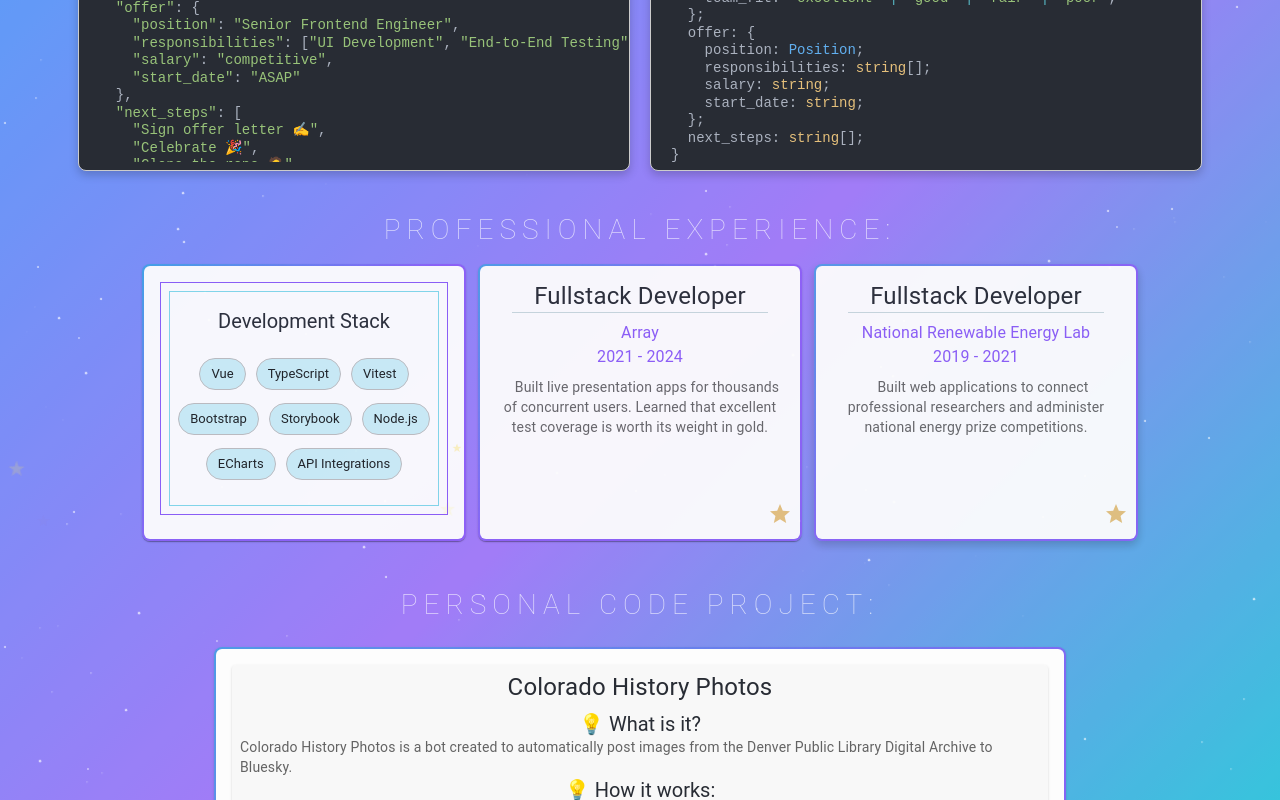
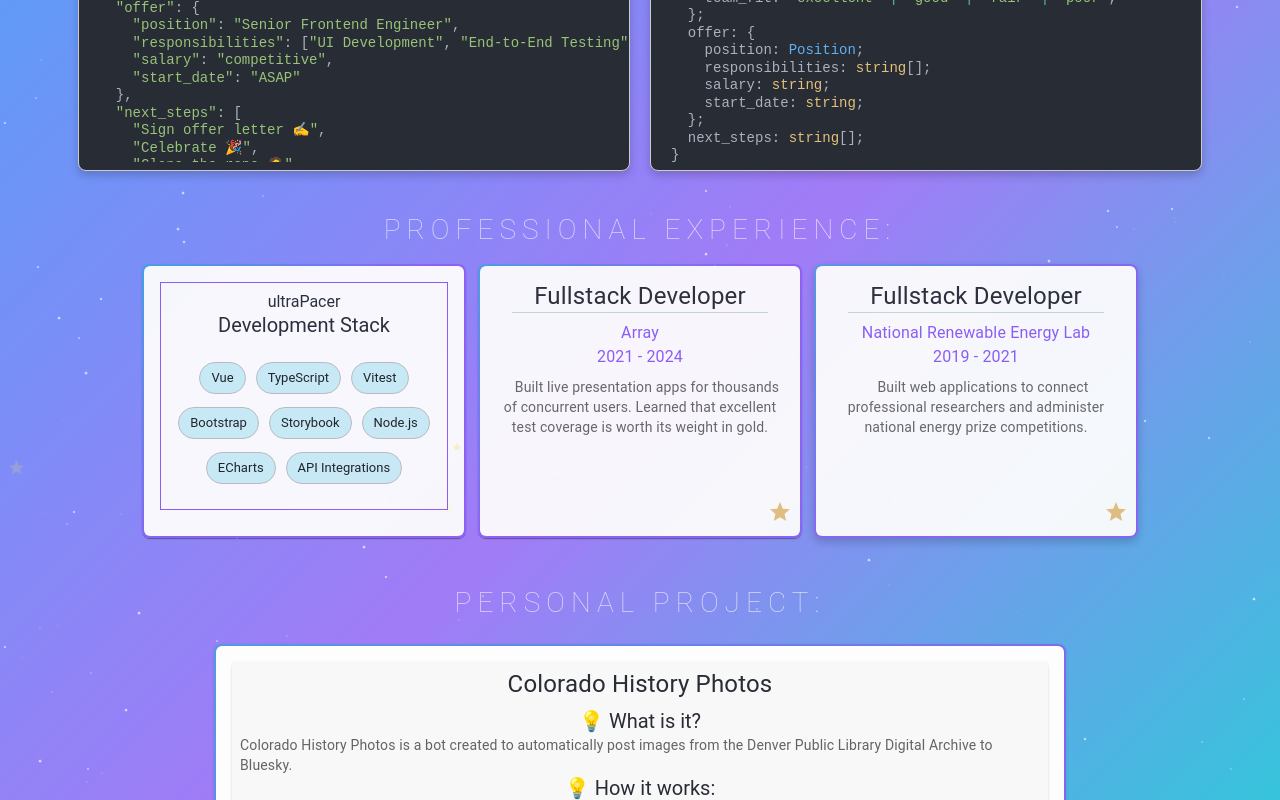
Before and after one commit to kawilliams8/resume, a React (Vite) app: page / in a window 1280 px wide. Both pictures are taken after a click on the element 304 px from the left and 970 px from the top of the page. Shown: the part 570-1370 px from the top of the page. Built offline with nearby package versions, Linux system fonts and the light colour scheme; some icons are missing.

Commit message:
Remove two layers of resume card borders, add title

```diff
--- a/src/App.tsx
+++ b/src/App.tsx
@@ -124,7 +124,7 @@ export default function App() {
               whiteSpace: "normal",
             }}
           >
-            PERSONAL CODE PROJECT:
+            PERSONAL PROJECT:
           </Typography>
           <Bot />
         </Stack>
--- a/src/components/ResumeCards.tsx
+++ b/src/components/ResumeCards.tsx
@@ -207,12 +207,20 @@ const FlipCardItem = ({
             />
           </>
         ) : (
-          <Box sx={{ padding: 1, border: ".5px solid rgba(139, 92, 246, 1)" }}>
-            <Box sx={{ border: ".5px solid rgba(6, 182, 212, 0.5)" }}>
+          <Box sx={{ border: ".5px solid rgba(139, 92, 246, 1)" }}>
+            <Typography
+              mt={1}
+              variant="h5"
+              sx={{
+                fontSize: "1rem",
+                color: "#282c34",
+              }}
+            >
+              {data.company}
+            </Typography>
             <Typography
               variant="h5"
               sx={{
-                  marginTop: 2,
                 fontSize: "1.25rem",
                 color: "#282c34",
               }}
@@ -232,7 +240,6 @@ const FlipCardItem = ({
                 />
               ))}
             </ChipContainer>
-            </Box>
           </Box>
         )}
       </CardContent>
```
Lines whose indentation alone changed are shown as unchanged.
